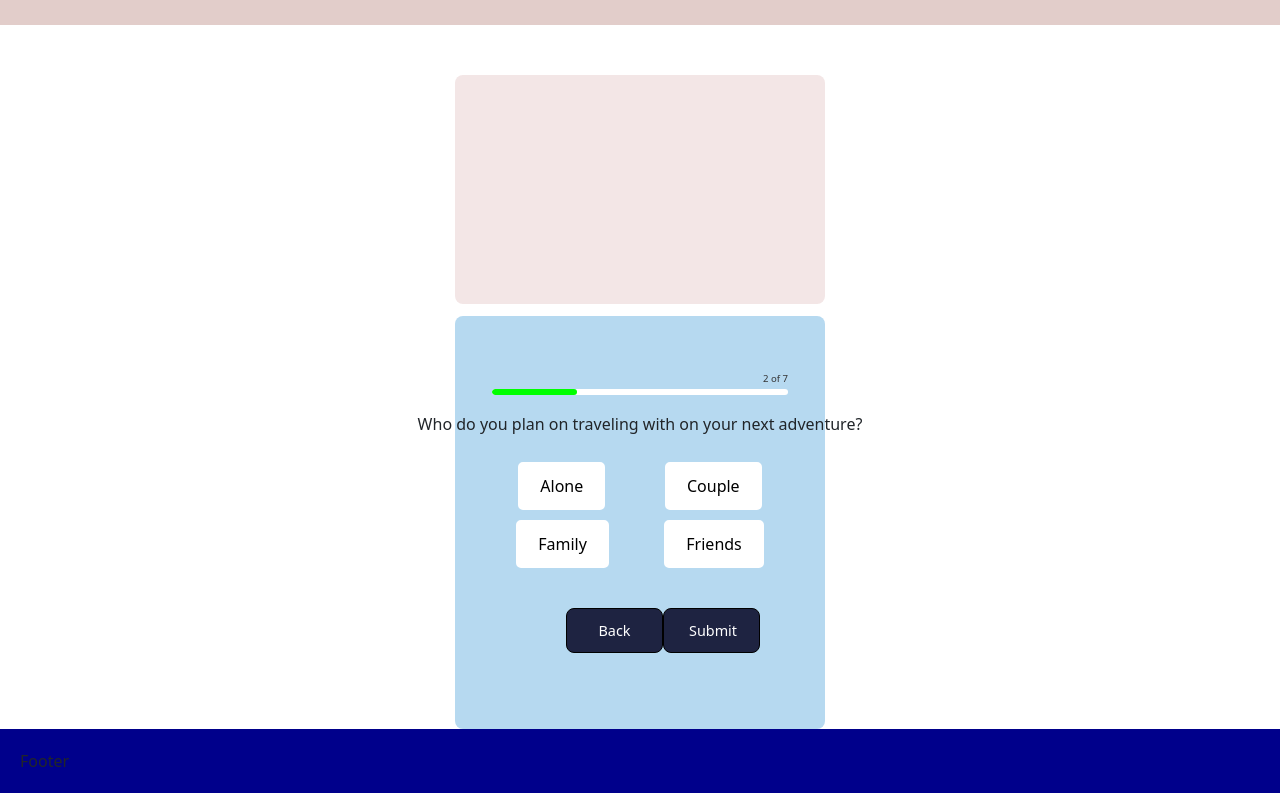
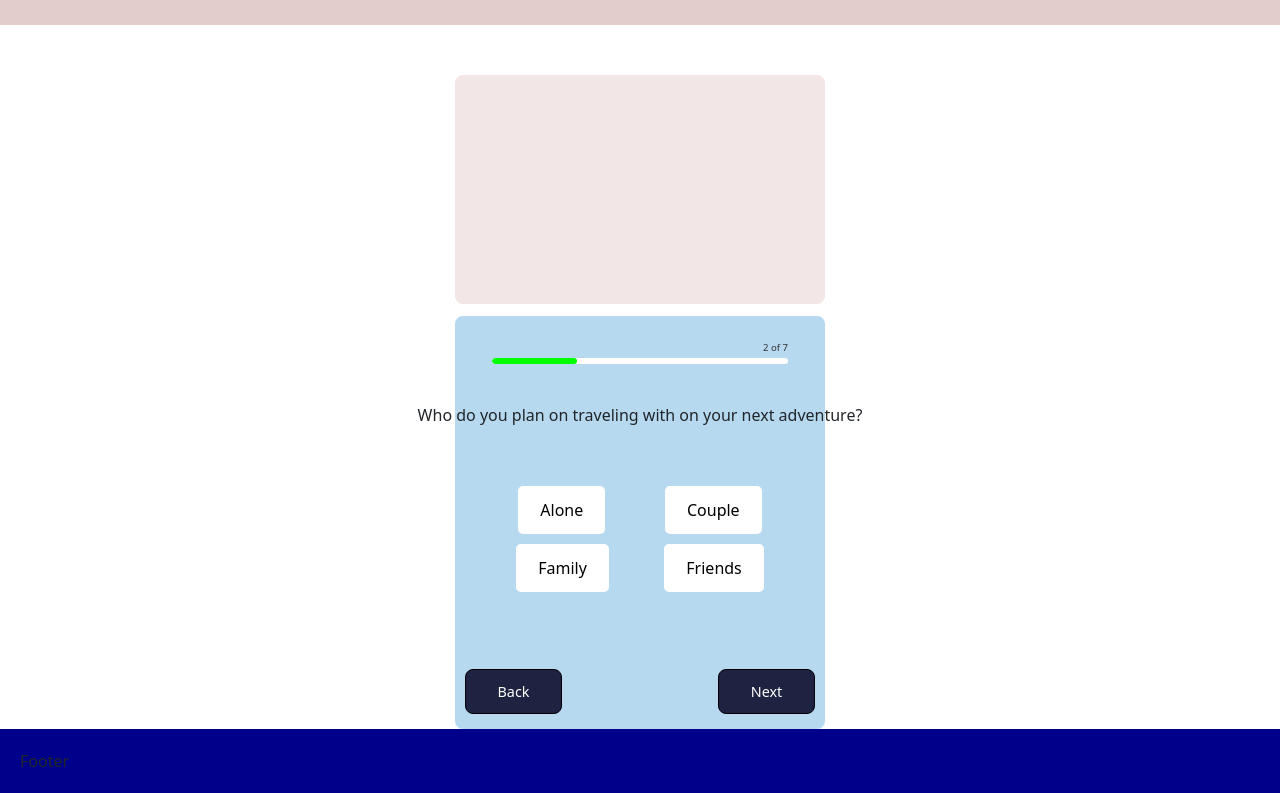
Before and after one commit to McTeaCup/TravelGenie, a React (Vite) app in the folder reactapp4.client/: page /party in a window 1280 px wide. Shown: the part 330-1123 px from the top of the page. Built offline with nearby package versions, Linux system fonts and the light colour scheme.

Commit message:
continued styling forms layout

```diff
--- a/reactapp4.client/src/pages/1destination.jsx
+++ b/reactapp4.client/src/pages/1destination.jsx
@@ -84,7 +84,7 @@ const Destination = () => {
                 </div>
                 <div className={style.inputs}>
                     <label htmlFor="country">Select a country:</label>
-                    <select className={style.select} id="country" value={selectedCountry} onChange={handleCountryChange}>
+                    <select className={style.locationLabel} id="country" value={selectedCountry} onChange={handleCountryChange}>
                         <option value="">Select a country</option>
                         {countries.map((country, index) => (
                             <option key={index} value={country}>
@@ -93,7 +93,7 @@ const Destination = () => {
                         ))}
                     </select>
                     <label htmlFor="city">Select a city:</label>
-                    <select className={style.select} id="city" value={selectedCity} onChange={handleCityChange}>
+                    <select className={style.locationLabel} id="city" value={selectedCity} onChange={handleCityChange}>
                         <option value="">Select a city</option>
                         {cities.map((city, index) => (
                             <option key={index} value={city}>
@@ -102,15 +102,19 @@ const Destination = () => {
                         ))}
                     </select>
                 </div>
-                <div className={style.inputs}>
-                    <label htmlFor="start">Arrival Date:</label>
-                    <input type="date" id="start" name="start" onChange={handleDateChange} />
-                    <label htmlFor="end">Departure Date:</label>
-                    <input type="date" id="end" name="end" onChange={handleDateChange} />
+                <div className={style.inputsDate}>
+                    <div>
+                        <label htmlFor="start">Arrival Date:</label>
+                        <input className={style.arrival} type="date" id="start" name="start" onChange={handleDateChange} />
+                    </div>
+                    <div>
+                        <label htmlFor="end">Departure Date:</label>
+                        <input className={style.departure} type="date" id="end" name="end" onChange={handleDateChange} />
+                    </div>
                 </div>
                 <div className={style.btnContainer}>
-                    <Link to={'/'}><button className={style.desButton}>Back</button></Link>
-                    <Link to="/party"><button className={style.desButton} type="submit">Next</button></Link>
+                    <Link to={'/'}><button className={style.desButton1}>Back</button></Link>
+                    <Link to="/party"><button className={style.desButton2} type="submit">Next</button></Link>
                 </div>
             </div>
         </div>
--- a/reactapp4.client/src/pages/2party.jsx
+++ b/reactapp4.client/src/pages/2party.jsx
@@ -39,8 +39,8 @@ const Party = () => {
                 </div>
 
                 <div className={style.btnContainer}>
-                    <div><Link to="/destination"><button className={style.desButton}>Back</button></Link></div>
-                    <div><Link to="/budget"><button className={style.desButton} type="submit">Submit</button></Link></div>
+                    <div><Link to="/destination"><button className={style.desButton1}>Back</button></Link></div>
+                    <div><Link to="/budget"><button className={style.desButton2} type="submit">Next</button></Link></div>
                 </div>
             </div>
         </div>
--- a/reactapp4.client/src/pages/3budget.jsx
+++ b/reactapp4.client/src/pages/3budget.jsx
@@ -37,8 +37,8 @@ function Budget() {
                     ))}
                 </div>
                 <div className={style.btnContainer}>
-                    <Link to="/party"><button className={style.desButton} type="button">Back</button></Link>
-                    <Link to="/activites"><button className={style.desButton} type="button">Next</button></Link>
+                    <Link to="/party"><button className={style.desButton1} type="button">Back</button></Link>
+                    <Link to="/activites"><button className={style.desButton2} type="button">Next</button></Link>
                 </div>
             </div>
         </div>
--- a/reactapp4.client/src/pages/4activites.jsx
+++ b/reactapp4.client/src/pages/4activites.jsx
@@ -37,8 +37,8 @@ function Activities() {
                     ))}
                 </div>
                 <div className={style.btnContainer}>
-                    <Link to="/budget"><button className={style.desButton} type="button">Back</button></Link>
-                    <Link to="/food"><button className={style.desButton} type="button">Next</button></Link>
+                    <Link to="/budget"><button className={style.desButton1} type="button">Back</button></Link>
+                    <Link to="/food"><button className={style.desButton2} type="button">Next</button></Link>
                 </div>
             </div>
         </div>
--- a/reactapp4.client/src/pages/5food.jsx
+++ b/reactapp4.client/src/pages/5food.jsx
@@ -36,8 +36,8 @@ function Food() {
                     ))}
                 </div>
                 <div className={style.btnContainer}>
-                    <Link to="/activites"><button className={style.desButton} type="button">Back</button></Link>
-                    <Link to="/events"><button className={style.desButton} type="button">Next</button></Link>
+                    <Link to="/activites"><button className={style.desButton1} type="button">Back</button></Link>
+                    <Link to="/events"><button className={style.desButton2} type="button">Next</button></Link>
                 </div>
             </div>
         </div>
--- a/reactapp4.client/src/pages/6events.jsx
+++ b/reactapp4.client/src/pages/6events.jsx
@@ -36,8 +36,8 @@ function Events() {
                     ))}
                 </div>
                 <div className={style.btnContainer}>
-                    <Link to="/food"><button className={style.desButton} type="button">Back</button></Link>
-                    <Link to="/active"><button className={style.desButton} type="button">Next</button></Link>
+                    <Link to="/food"><button className={style.desButton1} type="button">Back</button></Link>
+                    <Link to="/active"><button className={style.desButton2} type="button">Next</button></Link>
                 </div>
             </div>
         </div>
--- a/reactapp4.client/src/pages/7howactive.jsx
+++ b/reactapp4.client/src/pages/7howactive.jsx
@@ -36,8 +36,8 @@ function Active() {
                     ))}
                 </div>
                 <div className={style.btnContainer}>
-                    <Link to="/events"><button className={style.desButton} type="button">Back</button></Link>
-                    <Link to="/summary"><button className={style.desButton} type="button">Next</button></Link>
+                    <Link to="/events"><button className={style.desButton1} type="button">Back</button></Link>
+                    <Link to="/summary"><button className={style.desButton2} type="button">Submit</button></Link>
                 </div>
             </div>
         </div>
--- a/reactapp4.client/src/style.module.css
+++ b/reactapp4.client/src/style.module.css
@@ -40,6 +40,7 @@
     border-radius: 8px;
     flex-direction: column;
     background-color: #B6D9F0;
+    position: relative;
 }
 
 .formTitle {
@@ -49,6 +50,8 @@
 }
 
 .formText {
+    position: absolute;
+    top: 90px;
     text-align: center;
     font-size: 1rem;
     width: 90vw;
@@ -63,7 +66,8 @@
 
 .progressContainer {
     width: 80%;
-    position: relative;
+    position: absolute;
+    top: 25px;
     margin-bottom: 20px;
 }
 
@@ -130,11 +134,15 @@
     margin-bottom: 20px;
 }
 
-.select {
+.select, .locationLabel {
     padding: 15px;
     border: none;
-    background-color: #eee;
+    background-color: #FFFFFF;
     border-radius: 10px;
+}
+
+.locationLabel {
+    width: 90vw;
 }
 
 .input,
@@ -151,9 +159,8 @@ input[type="date"] {
 
 .btnContainer {
     display: flex;
-    justify-content: space-between;
     padding: 20px 0;
-    width: 90%;
+    width: 100%;
 }
 
 .landingContainer {
@@ -178,9 +185,11 @@ input[type="date"] {
     /* box-shadow: 0 4px 8px rgba(0, 0, 0, 0.1); */
     margin: 0 auto;
     width: 90%;
+    position: absolute;
+    top: 150px;
 }
 
-.desButton {
+.desButton1, .desButton2 {
     background-color: #1E2341;
     padding: 5px;
     padding-left: 25px;
@@ -190,7 +199,27 @@ input[type="date"] {
     width: 97px;
     height: 45px;
     border: solid 1px black;
-    color: #ffffff;
+    color: #FFFFFF;
+    position: absolute;
+    bottom: 15px;
+}
+
+.desButton1 {
+    left: 10px;
+}
+
+.desButton2 {
+    right: 10px;
+}
+
+.arrival, .departure {
+    width: 130px;
+    height: 45px;
+}
+
+.inputsDate {
+    display: flex;
+    flex-direction: row;
 }
 
 .landButton {
@@ -361,10 +390,6 @@ input[type="date"] {
     }
 }
 
-.btnContainer {
-    width: 40%;
-}
-
 .step,
 .stepRev {
     flex-direction: row;
```
